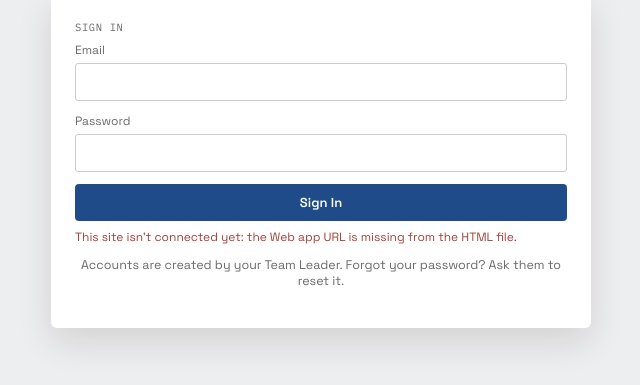
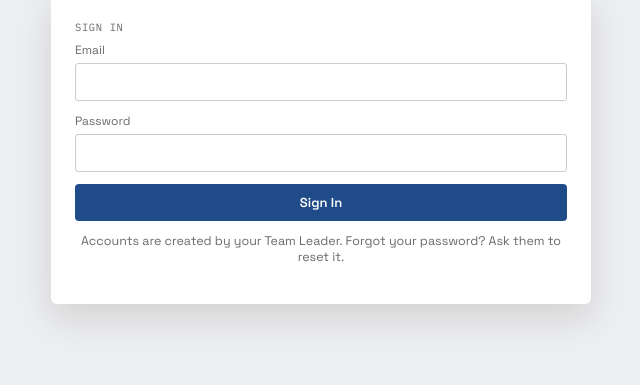
Before and after one commit to support3-a11y/UrbanFurnishedHR, a plain HTML site: page index.html in a window 1280 px wide. Shown: the part 155-540 px from the top of the page, without its empty margins (319-959 px from the left). Drawn offline with Linux system fonts and the light colour scheme.

Commit message:
Update index.html

```diff
--- a/index.html
+++ b/index.html
@@ -467,7 +467,7 @@
 // CONFIGURE BEFORE UPLOADING: paste your Apps Script Web app URL
 // (Deploy > Manage deployments > Web app URL, ends in /exec).
 // ============================================================
-const API_URL = "PASTE_YOUR_WEB_APP_URL_HERE";
+const API_URL = "https://script.google.com/macros/s/AKfycbwL3F_DBFL_Tp7n4GmrfcVDOaRkLnOTiI1Cjl0-OijKsf1Qn36RtRu8jRhPCRb2vWiLvg/exec";
 // ============================================================
 
 const TOKEN_KEY = "uf_hr_token_v1";
```
